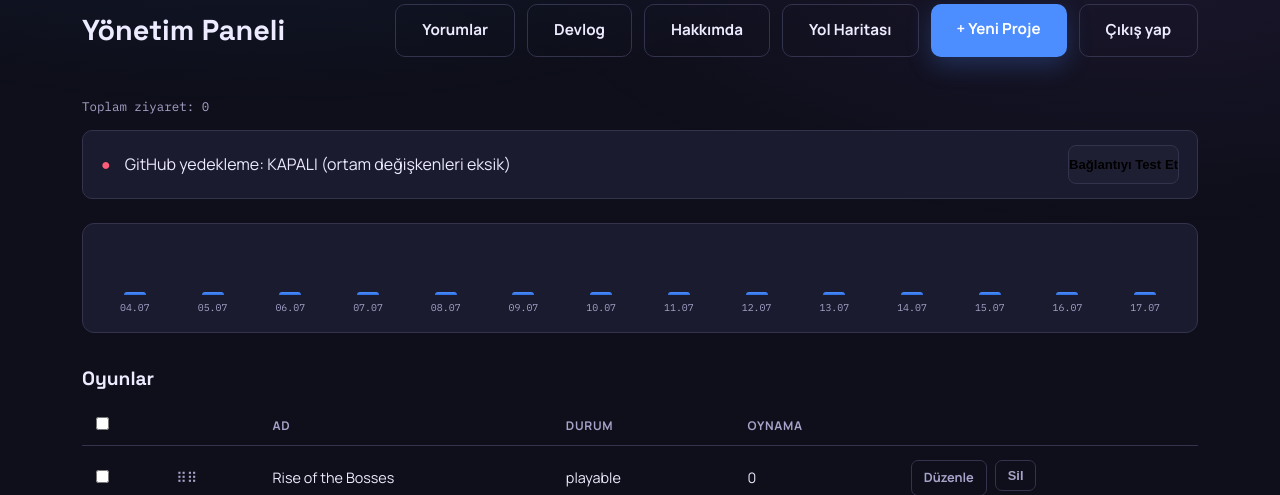
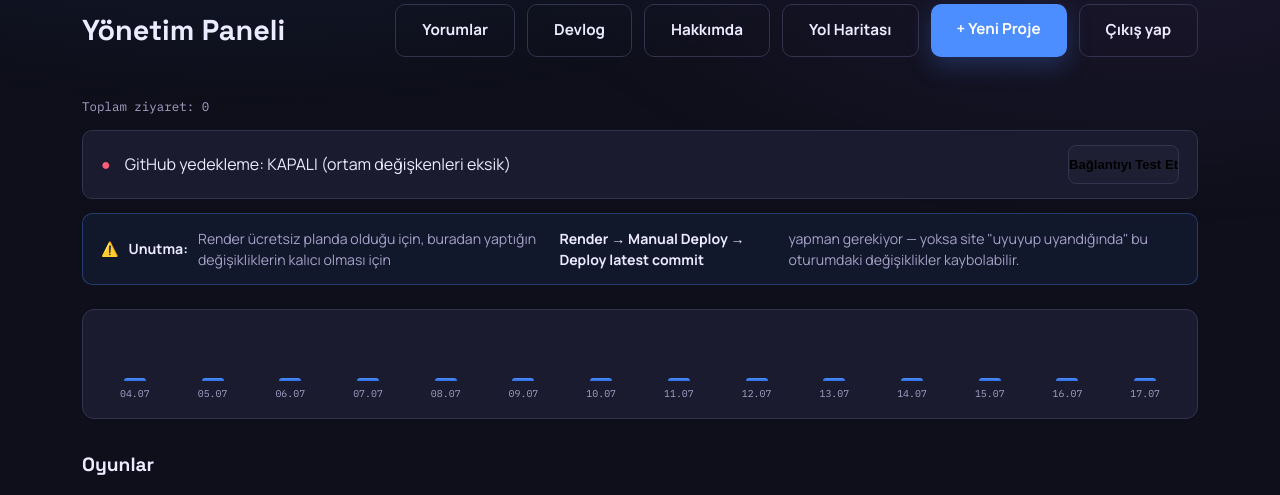
Before and after one commit to Asistan80/Nova, a Flask app: page /admin in a window 1280 px wide. Shown: the part 131-626 px from the top of the page. Run offline with Flask 3, Linux system fonts and the light colour scheme; the visitor is signed in with stand-in values (Sample User, id 1).

Commit message:
manuel deploy hatirlatici

```diff
--- a/app.py
+++ b/app.py
@@ -83,6 +83,11 @@ def _make_gif_poster(gif_path, poster_path):
 def _sync_projects_json(message):
     if github_sync.is_enabled():
         github_sync.push_file(store.PROJECTS_FILE, "data/projects.json", message)
+
+
+def _sync_data_file(local_path, repo_filename, message):
+    if github_sync.is_enabled():
+        github_sync.push_file(local_path, f"data/{repo_filename}", message)
 
 
 # ---------- Ziyaretçi sayacı ----------
@@ -280,6 +285,7 @@ def submit_comment(slug):
 
     name = request.form.get("name", "").strip()
     store.add_comment(slug, name, text)
+    _sync_data_file(store.COMMENTS_FILE, "comments.json", f"yeni yorum: {slug}")
     flash("Yorumun gönderildi — onaylandıktan sonra görünecek.")
     return redirect(redirect_url)
 
@@ -512,6 +518,7 @@ def admin_comments():
 @login_required
 def admin_approve_comment(comment_id):
     store.approve_comment(comment_id)
+    _sync_data_file(store.COMMENTS_FILE, "comments.json", f"yorum onaylandı: {comment_id}")
     return redirect(url_for("admin_comments"))
 
 
@@ -519,6 +526,7 @@ def admin_approve_comment(comment_id):
 @login_required
 def admin_delete_comment(comment_id):
     store.delete_comment(comment_id)
+    _sync_data_file(store.COMMENTS_FILE, "comments.json", f"yorum silindi: {comment_id}")
     return redirect(url_for("admin_comments"))
 
 
@@ -551,6 +559,7 @@ def admin_devlog():
         body = request.form.get("body", "").strip()
         if title and body:
             store.add_devlog_entry(title, body)
+            _sync_data_file(store.DEVLOG_FILE, "devlog.json", f"devlog eklendi: {title}")
             flash("Devlog kaydı eklendi.")
         return redirect(url_for("admin_devlog"))
     return render_template("admin/devlog.html", entries=store.all_devlog_entries())
@@ -560,6 +569,7 @@ def admin_devlog():
 @login_required
 def admin_devlog_delete(entry_id):
     store.delete_devlog_entry(entry_id)
+    _sync_data_file(store.DEVLOG_FILE, "devlog.json", f"devlog silindi: {entry_id}")
     return redirect(url_for("admin_devlog"))
 
 
@@ -578,7 +588,10 @@ def admin_about():
             photo.save(local_path)
             _compress_image(local_path)
             about["photo"] = fname
+            if github_sync.is_enabled():
+                github_sync.push_file(local_path, f"static/uploads/covers/{fname}", "hakkımda fotoğrafı")
         store.save_about(about)
+        _sync_data_file(store.ABOUT_FILE, "about.json", "hakkımda güncellendi")
         flash("Hakkımda sayfası güncellendi.")
         return redirect(url_for("admin_about"))
     return render_template("admin/about.html", about=store.get_about())
@@ -593,6 +606,7 @@ def admin_roadmap():
         eta = request.form.get("eta", "").strip()
         if title:
             store.add_roadmap_item(title, desc, eta)
+            _sync_data_file(store.ROADMAP_FILE, "roadmap.json", f"yol haritası eklendi: {title}")
             flash("Yol haritasına eklendi.")
         return redirect(url_for("admin_roadmap"))
     return render_template("admin/roadmap.html", items=store.all_roadmap_items())
@@ -602,6 +616,7 @@ def admin_roadmap():
 @login_required
 def admin_roadmap_delete(item_id):
     store.delete_roadmap_item(item_id)
+    _sync_data_file(store.ROADMAP_FILE, "roadmap.json", f"yol haritası silindi: {item_id}")
     return redirect(url_for("admin_roadmap"))
 
 
--- a/templates/admin/dashboard.html
+++ b/templates/admin/dashboard.html
@@ -20,7 +20,7 @@
 
     <p class="stat-badge" style="margin-bottom:14px;">Toplam ziyaret: {{ stats.visits }}</p>
 
-    <div style="display:flex; align-items:center; gap:14px; margin-bottom:24px; padding:14px 18px; background:var(--surface); border:1px solid var(--line); border-radius:10px;">
+    <div style="display:flex; align-items:center; gap:14px; margin-bottom:14px; padding:14px 18px; background:var(--surface); border:1px solid var(--line); border-radius:10px;">
       {% if sync_enabled %}
         <span style="color:var(--teal);">●</span> GitHub yedekleme: ortam değişkenleri tanımlı
       {% else %}
@@ -29,6 +29,12 @@
       <form method="POST" action="{{ url_for('admin_sync_test') }}" style="margin-left:auto;" id="sync-test-form">
         <button type="submit" class="mini-btn" id="sync-test-btn">Bağlantıyı Test Et</button>
       </form>
+    </div>
+
+    <div style="display:flex; align-items:center; gap:10px; margin-bottom:24px; padding:14px 18px; background:rgba(76,141,255,0.08); border:1px solid rgba(76,141,255,0.3); border-radius:10px; font-size:0.88rem; color:var(--text-dim);">
+      ⚠️ <strong style="color:var(--text);">Unutma:</strong> Render ücretsiz planda olduğu için, buradan yaptığın değişikliklerin
+      kalıcı olması için <strong style="color:var(--text);">Render → Manual Deploy → Deploy latest commit</strong>
+      yapman gerekiyor — yoksa site "uyuyup uyandığında" bu oturumdaki değişiklikler kaybolabilir.
     </div>
 
     <div class="visit-chart">
```
Also changed, not shown: README.md.
